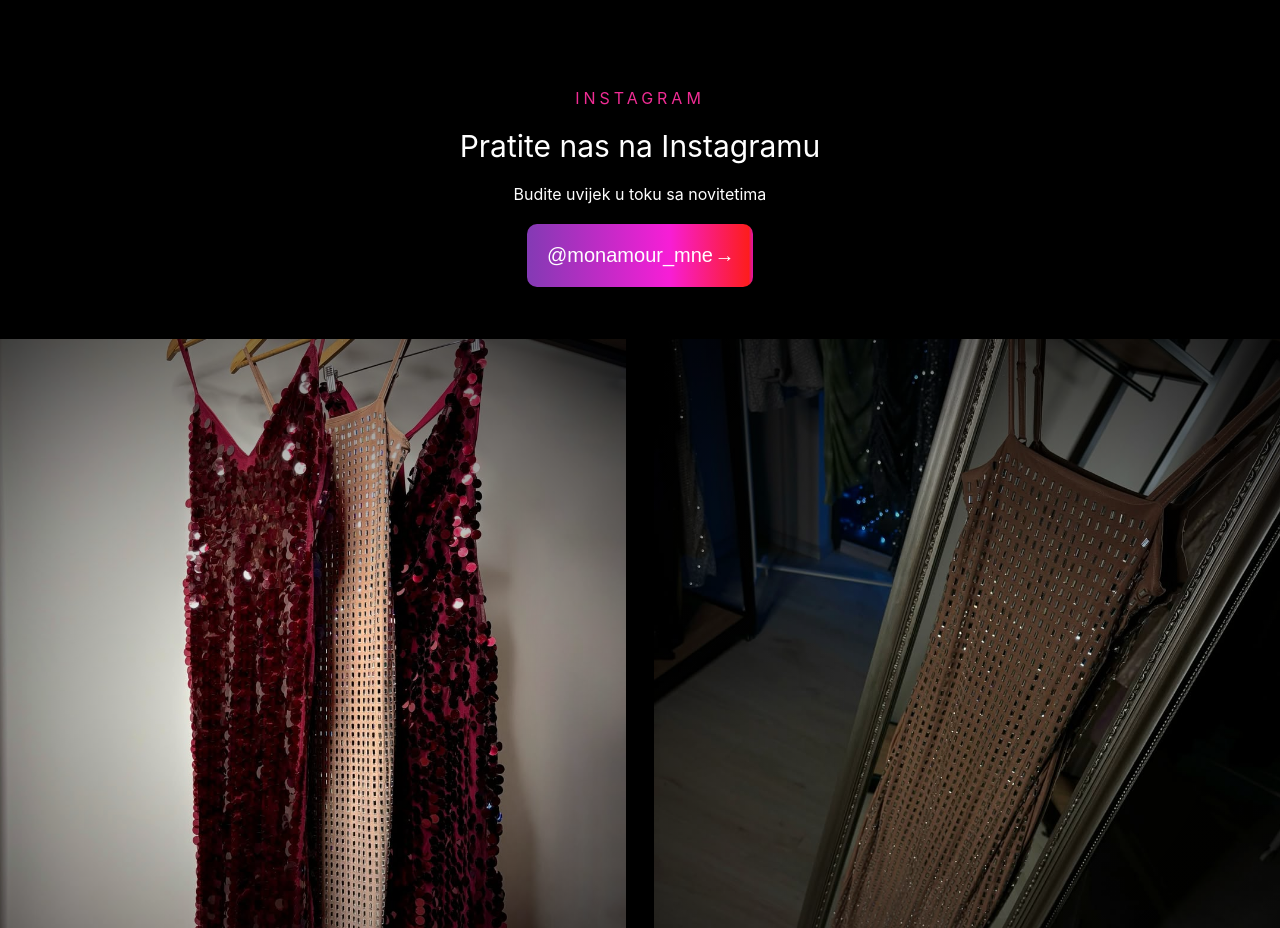
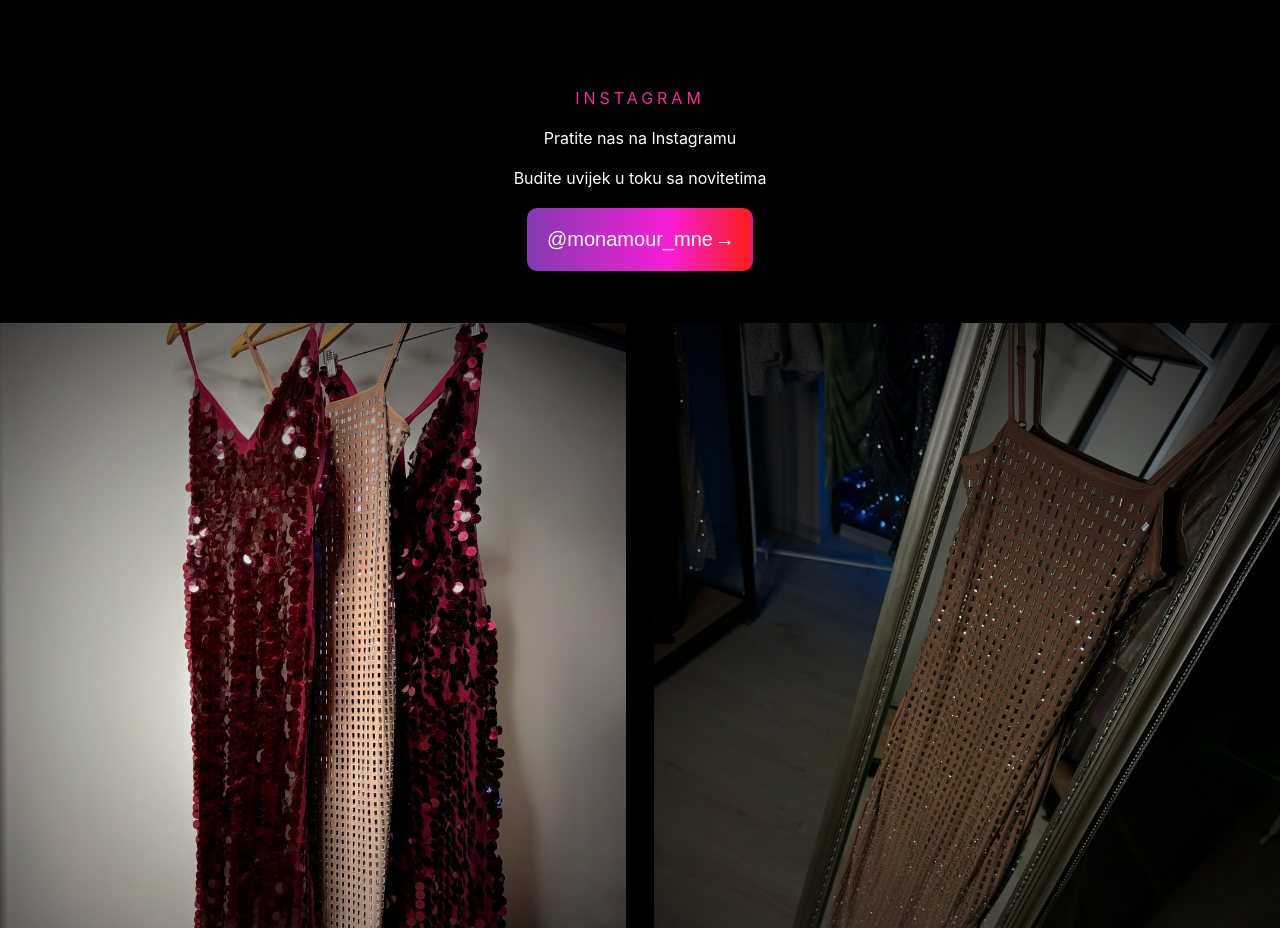
Before and after one commit to RajanDz/MonamourLandingPage, a React (Create React App) app: page / in a window 1280 px wide. Shown: the part 1480-2408 px from the top of the page. Built offline with nearby package versions, Linux system fonts and the light colour scheme.

Commit message:
Some changes maded

```diff
--- a/src/components/ourCollection.jsx
+++ b/src/components/ourCollection.jsx
@@ -9,7 +9,7 @@ export function OurCollectionComponent(){
                 <div className="collection-content">
                     <div className="collection-sec-header">
                             <p style={{color:"oklch(0.64 0.24 354.76)", width: "max-content", letterSpacing: "4px"}}>INSTAGRAM</p>
-                            <p style={{color: "white" , fontSize: "30px"}}>Pratite nas na Instagramu</p>
+                            <p style={{color: "white" }}>Pratite nas na Instagramu</p>
                             <p style={{color: "white"}}>Budite uvijek u toku sa novitetima</p>
                             <button className="instagram-btn" onClick={() => window.open("https://www.instagram.com/monamour_mne?utm_source=ig_web_button_share_sheet&igsh=ZDNlZDc0MzIxNw%3D%3D")}>
                                 @monamour_mne
```
